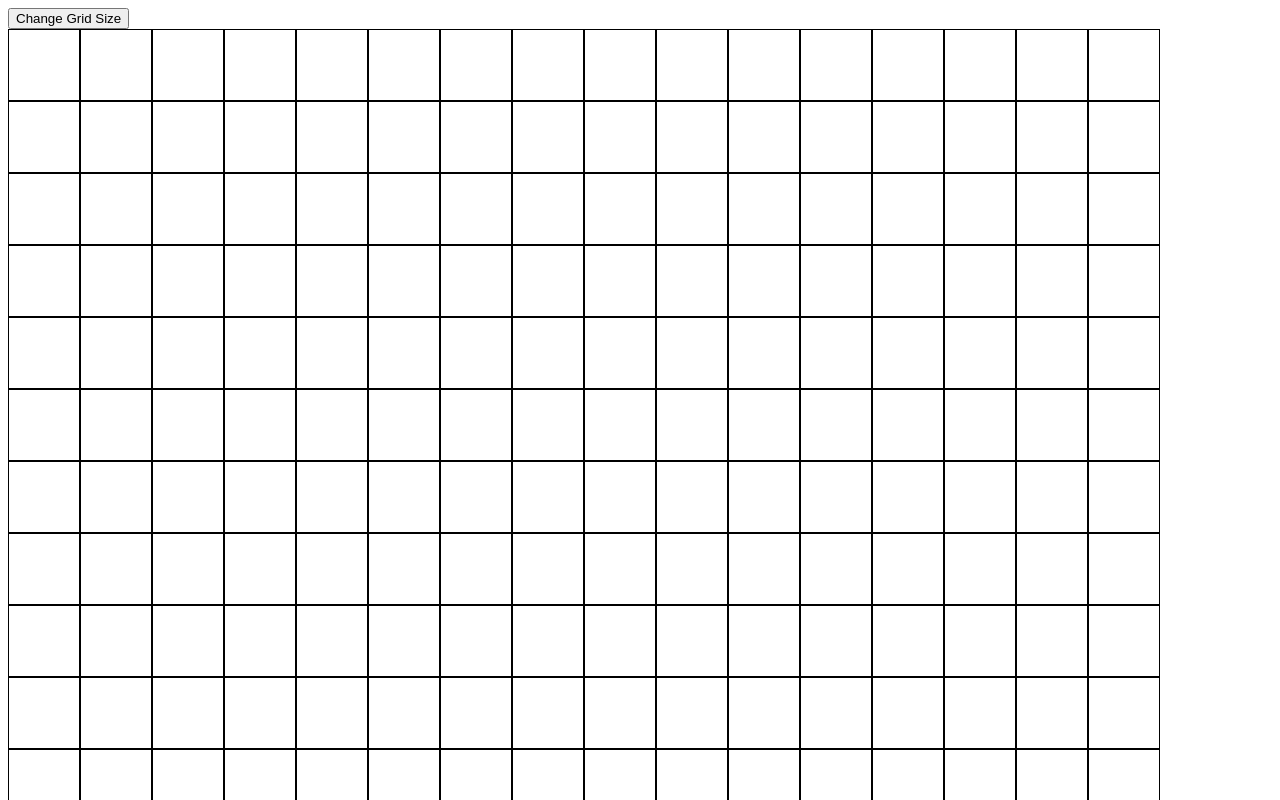
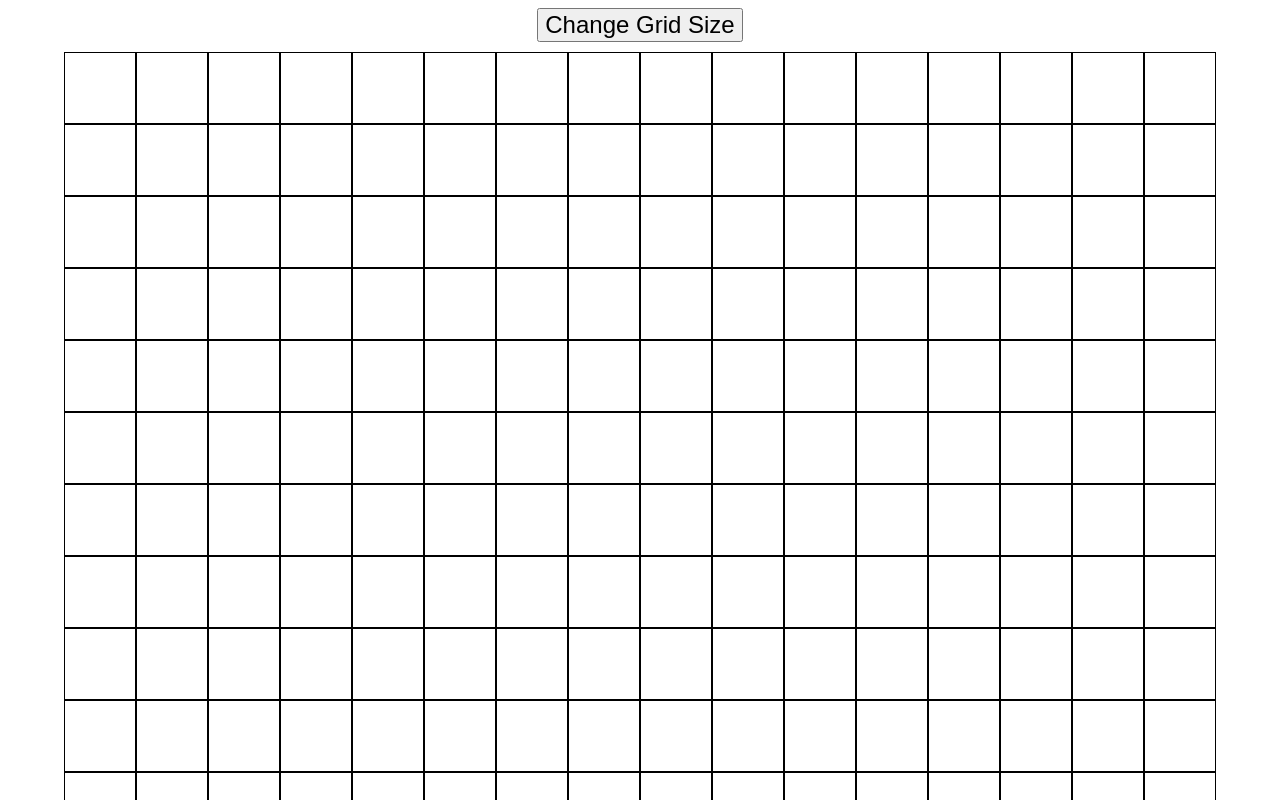
Before and after one commit to svaughn4/Etch-a-Sketch, a plain HTML site: page index.html in a window 1280 px wide. Shown: the top 800 px of the page. Drawn offline with Linux system fonts and the light colour scheme.

Commit message:
Add button features and body as flexbox

```diff
--- a/style.css
+++ b/style.css
@@ -17,3 +17,17 @@
     width:70px;
     height: 70px;
 }
+
+button{
+    width: auto;
+    height: auto;
+    font-size: 24px;
+}
+
+body {
+    display: flex;
+    flex-direction: column;
+    align-items: center;
+    gap: 10px;
+    justify-content: space-between;
+}
```
